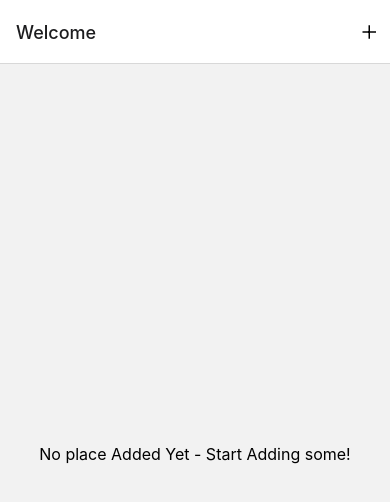
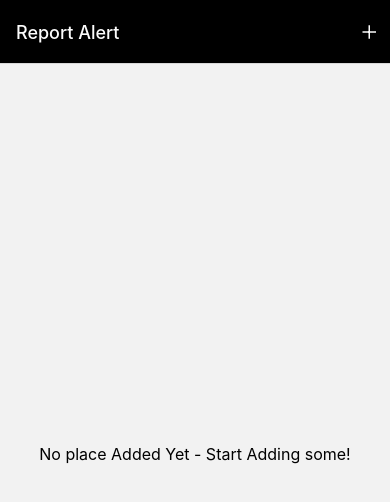
Before and after one commit to Salim255/SPIER-REACT-NATIVE, a React Native app: screen / in a window 390 px wide. Shown: the top 502 px of the page. Built offline with nearby package versions, Linux system fonts and the light colour scheme.

Commit message:
Adding:ans some styling colors

```diff
--- a/App.js
+++ b/App.js
@@ -6,18 +6,27 @@ import PlaceForm from "./components/PlaceForm";
 import AddPlace from "./screens/AddPlace";
 import Welcome from "./screens/Welcome";
 import IconButton from "./components/UI/IconButton";
+import { Colors } from "./constants/colors";
 
 const Stack = createNativeStackNavigator();
 export default function App() {
   return (
     <>
-      <StatusBar style="dark" />
+      <StatusBar style="light" />
       <NavigationContainer>
-        <Stack.Navigator>
+        <Stack.Navigator
+          screenOptions={{
+            headerStyle: {
+              backgroundColor: Colors.primary500,
+            },
+            headerTintColor: Colors.gray700,
+          }}
+        >
           <Stack.Screen
             name="Welcome"
             component={Welcome}
             options={({ navigation }) => ({
+              title: "Report Alert",
               headerRight: ({ tintColor }) => (
                 <IconButton
                   icon="add"
@@ -28,7 +37,13 @@ export default function App() {
               ),
             })}
           />
-          <Stack.Screen name="AddPlace" component={AddPlace} />
+          <Stack.Screen
+            name="AddPlace"
+            component={AddPlace}
+            options={{
+              title: "Create A new Alert",
+            }}
+          />
         </Stack.Navigator>
       </NavigationContainer>
     </>
--- /dev/null
+++ b/constants/colors.js
@@ -0,0 +1,11 @@
+export const Colors = {
+  primary50: "#cfeffd",
+  primary100: "#a0defb",
+  primary200: "#77cff8",
+  primary400: "#44bdf5",
+  primary500: "#000000",
+  primary700: "#0570c9",
+  primary800: "#003b88",
+  accent500: "#e6b30b",
+  gray700: "#fcfcfc",
+};
```
